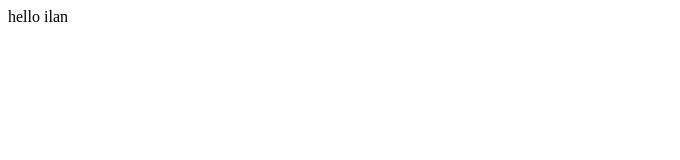
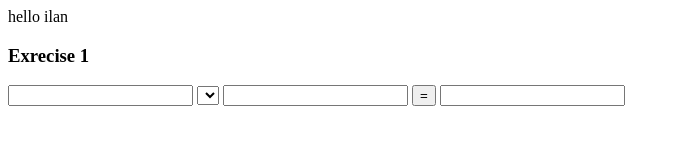
Before and after one commit to ilan1440/ilan1440.github.io, a plain HTML site: page index.html in a window 1280 px wide. Shown: the whole page, without its empty margins (0-680 px from the left). Drawn offline with Linux system fonts and the light colour scheme.

Commit message:
Update index.html

```diff
--- a/index.html
+++ b/index.html
@@ -1 +1,28 @@
 hello ilan
+<html>
+  <header>
+    <script language='javascript'>
+      function calculate (){
+        var n1= document.getElementById('num1').value*1;
+        var n2= document.getElementById('num2').value*1;
+        var op = document.getElementById('operator').value;
+        if(op=='+') res = n1+n2;
+        if(op=='-') res = n1-n2;
+        if(op=='*') res = n1*n2;
+        document.getElementById('result').value=res;
+      }
+    </script>
+  </header>
+  <body>
+    <h3>Exrecise 1</h3>
+    <input type= 'num' id ='num1'>
+    <select id ='operator'>
+      <option '+' + </option>
+      <option '-' - </option>
+      <option '*' * </option>
+    </select>
+     <input type= 'text' id ='num2'>
+    <button onClick='calculate()'>=</button>
+    <input type='text' id ='result'>
+  </body>
+</html>
```
